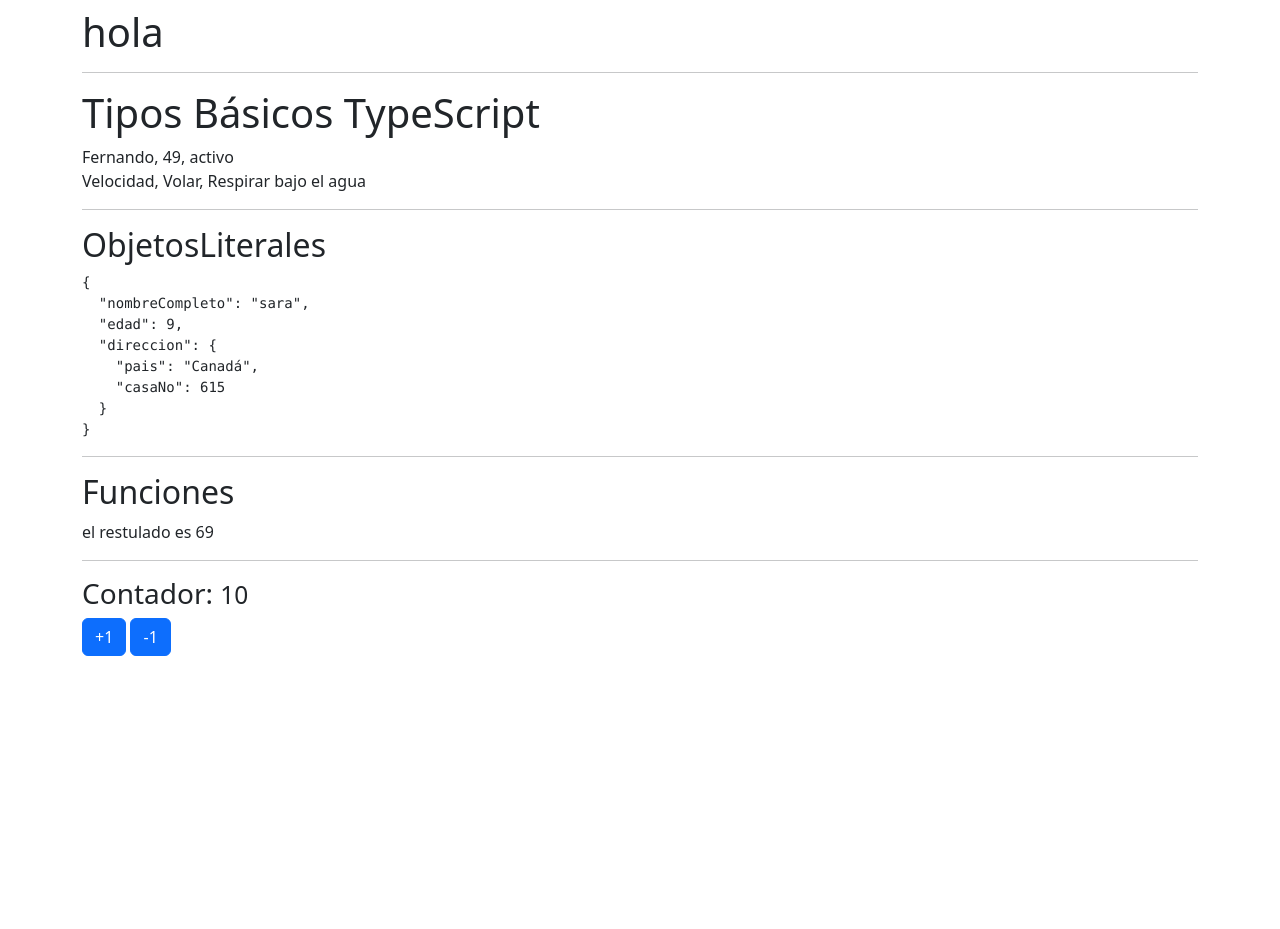
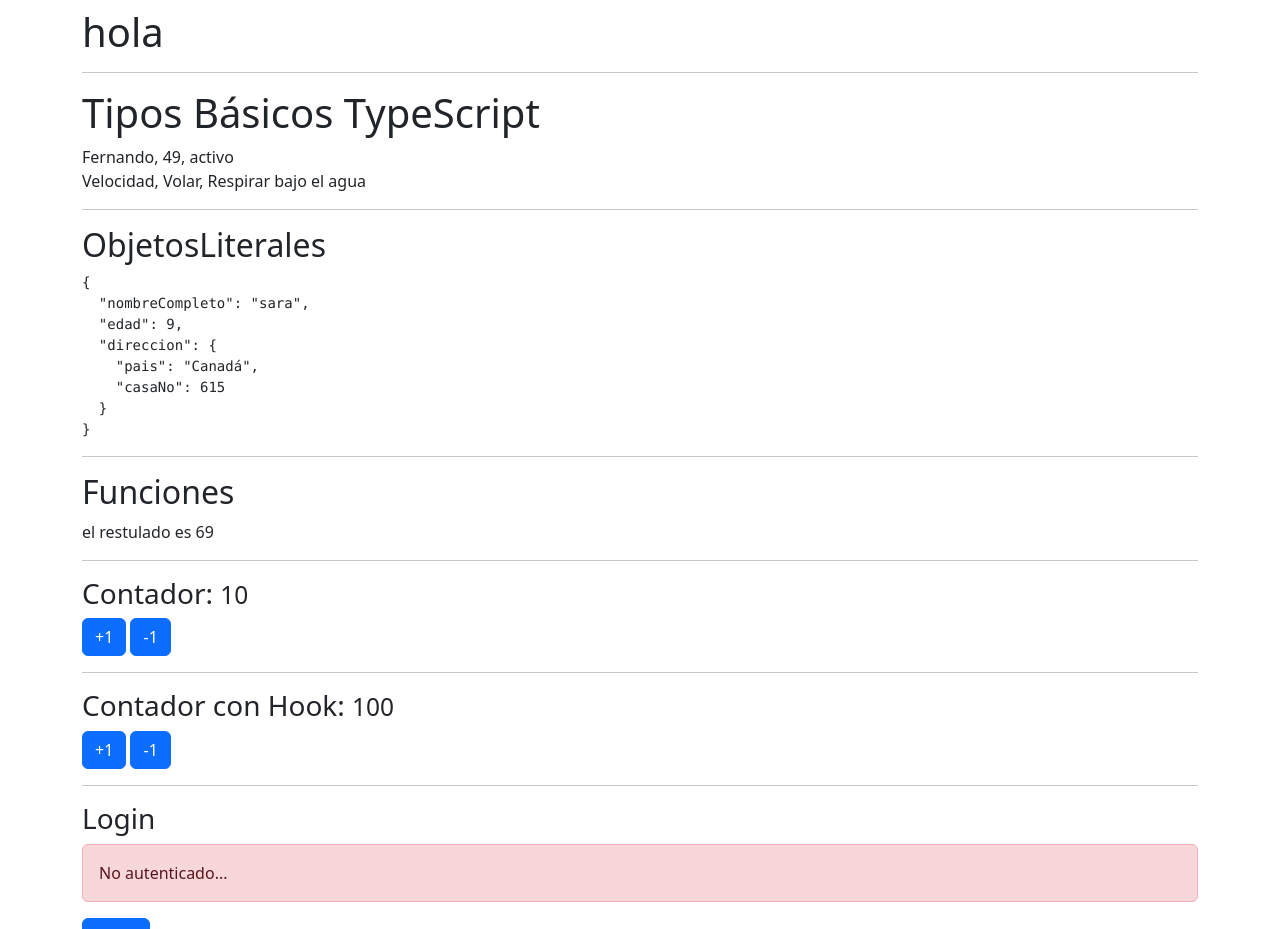
Before and after one commit to jgmejiaco/react_native, a React (Create React App) app in the folder native01/: page / in a window 1280 px wide. Shown: the top 929 px of the page. Before the commit the page ends 800 px from the top, so only its background shows below. Built offline with nearby package versions, Linux system fonts and the light colour scheme.

Commit message:
login con reducer

```diff
--- a/native01/src/App.tsx
+++ b/native01/src/App.tsx
@@ -1,7 +1,9 @@
-import TiposBasicos from './typescript/TiposBasicos'
-import ObjetosLiterales from './typescript/ObjetosLiterales'
-import Funciones from './typescript/Funciones';
-import Contador from './components/Contador';
+import {TiposBasicos} from './typescript/TiposBasicos'
+import {ObjetosLiterales} from './typescript/ObjetosLiterales'
+import {Funciones} from './typescript/Funciones';
+import {Contador} from './components/Contador';
+import {ContadorConHook} from './components/ContadorConHook';
+import {Login} from './components/Login';
 
 const App = () => {
   return (
@@ -23,6 +25,14 @@
       <hr />
 
       <Contador/>
+
+      <hr />
+
+      <ContadorConHook/>
+
+      <hr />
+
+      <Login/>
     </div>
   )
 }
--- a/native01/src/components/Contador.tsx
+++ b/native01/src/components/Contador.tsx
@@ -1,6 +1,6 @@
 import {useState} from "react";
 
-const Contador = () => {
+export const Contador = () => {
 
     const [valor, setValor] = useState(10);
 
@@ -30,5 +30,3 @@
     </>
   )
 }
-
-export default Contador
--- /dev/null
+++ b/native01/src/components/ContadorConHook.tsx
@@ -0,0 +1,28 @@
+import useCounter from '../hooks/useCounter';
+
+export const ContadorConHook = () => {
+
+    const {valor, acumular} = useCounter(100);
+
+    return (
+        <>
+            <h3>Contador con Hook: <small>{valor}</small></h3>
+
+            <button
+                className="btn btn-primary"
+                onClick={()=>acumular(1)}
+            >
+                +1
+            </button>
+
+            &nbsp;
+
+            <button
+                className="btn btn-primary"
+                onClick={()=>acumular(-1)}
+            >
+                -1
+            </button>
+        </>
+    )
+}
--- /dev/null
+++ b/native01/src/components/Login.tsx
@@ -0,0 +1,136 @@
+import { useEffect, useReducer } from 'react';
+
+// ================================
+
+interface AuthState {
+  validando: boolean;
+  token: string | null;
+  username: string;
+  nombre: string;
+}
+
+// ================================
+
+const initialState: AuthState = {
+    validando: true,
+    token: null,
+    username: '',
+    nombre: ''
+}
+
+// ================================
+
+type LoginPayload = {
+  nombre: string;
+  username: string;
+}
+
+// ================================
+
+type AuthAction =
+  | { type: 'logout'}
+  | { type: 'login', payload: LoginPayload};
+
+// ================================
+
+const authReducer = (state: AuthState, action: AuthAction): AuthState => {
+  switch (action.type) {
+    case 'logout':
+      return {
+        validando: false,
+        token: null,
+        nombre: '',
+        username: ''
+      }
+
+    case 'login':
+      const {nombre, username} = action.payload;
+
+      return {
+        validando: false,
+        token: 'ABC123',
+        nombre: nombre,
+        username: username
+      }
+
+      default:
+        return state;
+  }
+}
+
+// ================================
+// ================================
+// ================================
+
+
+export const Login = () => {
+  const [{validando, token, nombre}, dispatch] = useReducer(authReducer, initialState);
+
+  // ================================
+
+  useEffect(() => {
+    setTimeout(()=>{
+      dispatch({type:'logout'})
+    },1500);
+  },[]);
+
+  // ================================
+
+  const login = () => {
+    dispatch({
+      type: 'login',
+      payload: {
+        nombre: 'Sarita',
+        username: 'sforondam'
+      }
+    })
+  }
+
+  // ================================
+
+  const logout = () => {
+    dispatch({type: 'logout'});
+  }
+
+  // ================================
+
+  if (validando) {
+    return (
+      <>
+        <h3>Login</h3>
+
+        <div className="alert alert-info">
+          Validando...
+        </div>
+      </>
+    )
+  }
+
+  // ================================
+
+  return (
+    <>
+        <h3>Login</h3>
+
+        {
+          (token)
+            ? <div className="alert alert-success">Autenticado como: {nombre}</div>
+            : <div className="alert alert-danger">No autenticado...</div>
+        }
+
+        {/* ========================== */}
+
+        {
+          (token)
+            ? <button className="btn btn-danger" onClick={logout}>Logout</button>
+            : <button className="btn btn-primary" onClick={login}>Login</button>
+        }
+
+        {/* ========================== */}
+
+
+
+
+    </>
+  )
+}
--- /dev/null
+++ b/native01/src/hooks/useCounter.tsx
@@ -0,0 +1,17 @@
+import {useState} from "react";
+
+const useCounter = (inicial:number = 10) => {
+
+    const [valor, setValor] = useState(inicial);
+
+    const acumular = (numero: number) => {
+        setValor(valor + numero);
+    }
+
+    return {
+        valor,
+        acumular
+    }
+}
+
+export default useCounter
--- a/native01/src/typescript/Funciones.tsx
+++ b/native01/src/typescript/Funciones.tsx
@@ -1,4 +1,4 @@
-const Funciones = () => {
+export const Funciones = () => {
 
     const sumar = (a:number, b:number):number => {
         return a + b;
@@ -12,5 +12,3 @@
         </>
     )
 }
-
-export default Funciones
--- a/native01/src/typescript/ObjetosLiterales.tsx
+++ b/native01/src/typescript/ObjetosLiterales.tsx
@@ -14,7 +14,7 @@
 // =========================================
 // =========================================
 
-const ObjetosLiterales = () => {
+export const ObjetosLiterales = () => {
 
     const persona: Persona = {
         nombreCompleto: 'sara',
@@ -38,5 +38,3 @@
         </>
     )
 }
-
-export default ObjetosLiterales
--- a/native01/src/typescript/TiposBasicos.tsx
+++ b/native01/src/typescript/TiposBasicos.tsx
@@ -1,4 +1,4 @@
-const TiposBasicos = () => {
+export const TiposBasicos = () => {
   const nombre: string = 'Fernando';
   const edad: number = 49;
   const estadoActivo: boolean = true;
@@ -20,5 +20,3 @@
     </>
   )
 }
-
-export default TiposBasicos
```
